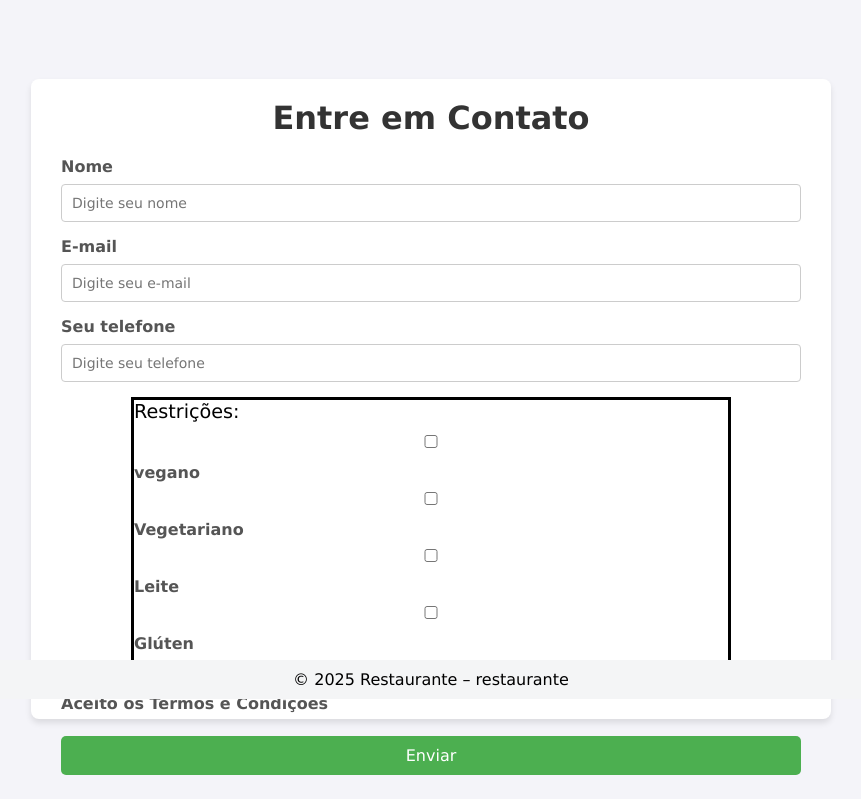
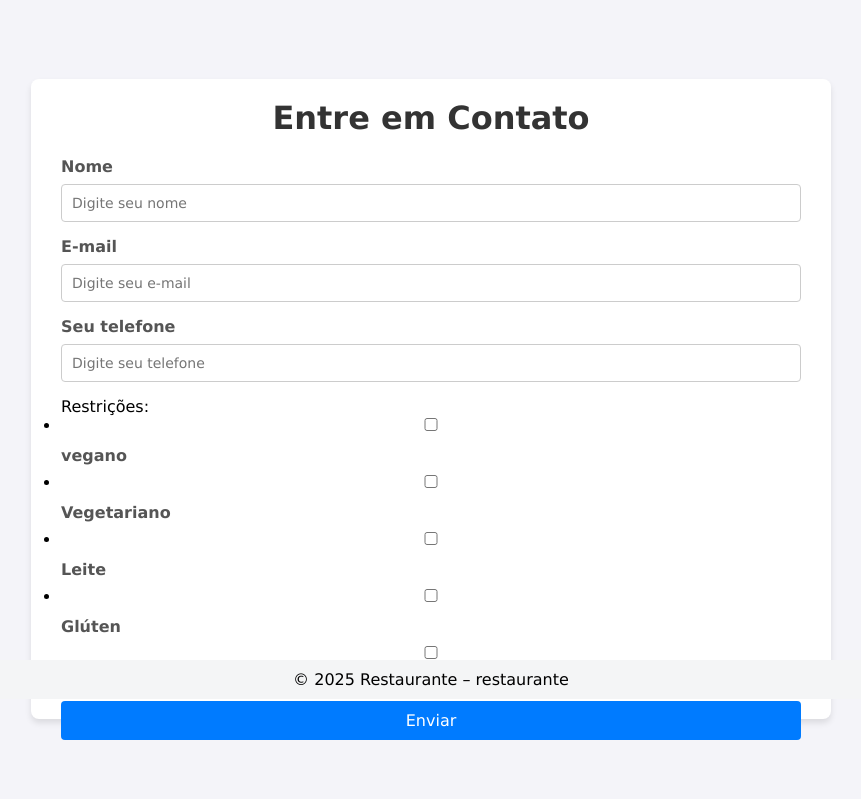
Before and after one commit to arybueno/hackatton-equipe4-outronome, a Flask app: page /formulario in a window 1280 px wide. Shown: the part 101-900 px from the top of the page, without its empty margins (209-1070 px from the left). Run offline with Flask 3, Linux system fonts and the light colour scheme.

Commit message:
add-form-pt2

```diff
--- a/static/assets/css/style.css
+++ b/static/assets/css/style.css
@@ -107,35 +107,3 @@ button {
 button:hover {
   background-color: #0056b3;
 }
-
-.container {
-  max-width: 600px;
-  margin: 0 auto;
-  border: 3px solid black;
-}
-.question {
-  font-size: 1.2em;
-  margin-bottom: 10px;
-}
-.options {
-  list-style: none;
-  padding: 0;
-}
-.options li {;
-  margin-bottom: 8px;
-}
-input[type="checkbox"] {
-  margin-right: 10px;
-}
-button {
-  margin-top: 15px;
-  padding: 10px 20px;
-  background-color: #4CAF50;
-  color: white;
-  border: none;
-  border-radius: 5px;
-  cursor: pointer;
-}
-button:hover {
-  background-color: #45a049;
-}
```
